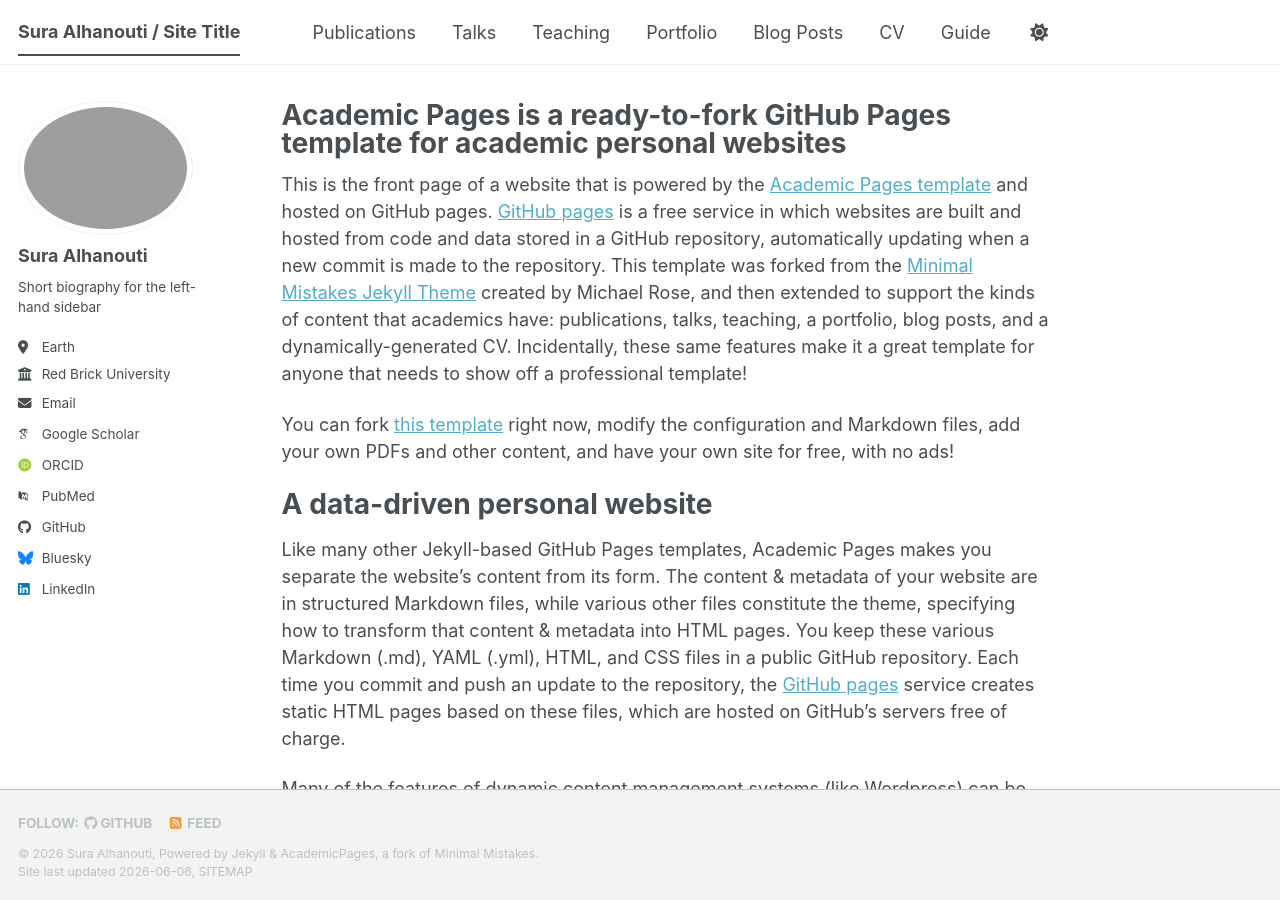
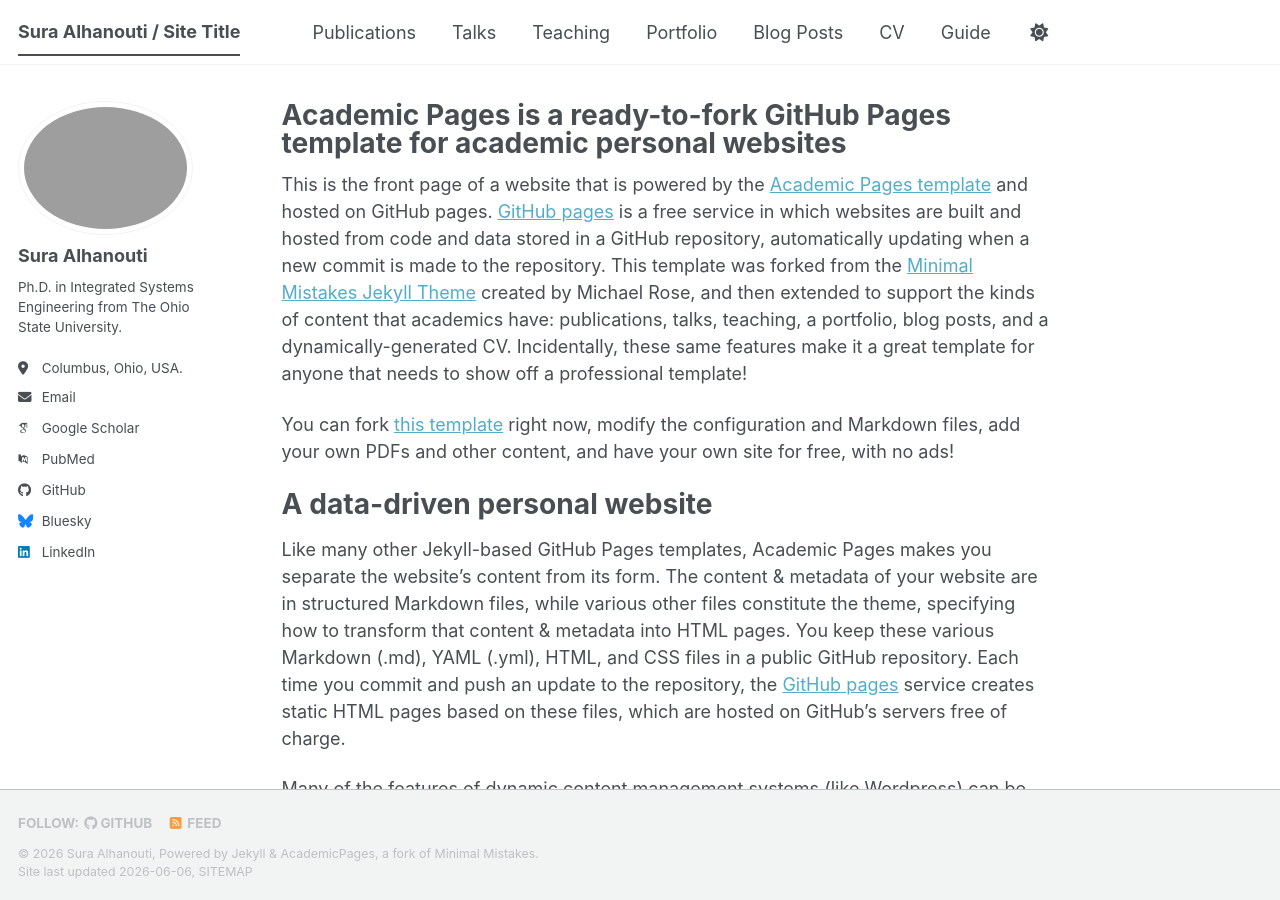
Before and after one commit to SuraAlhanouti/SuraAlhanouti26.github.io, a Jekyll site: the page built from _pages/about.md, in a window 1280 px wide and 900 px high. Built offline with Jekyll 4.4.1, drawn with Linux system fonts in a browser that asks for light colours; some web fonts are replaced; a script bundle is joined from its source files by our own code; library files that are not in the unit come from our copies.

Commit message:
Update _config.yml

```diff
--- a/_config.yml
+++ b/_config.yml
@@ -12,17 +12,11 @@ site_theme               : "default" # The available themes options are "default
 title                    : "Sura Alhanouti / Site Title"
 title_separator          : "-"
 name                     : &name "Sura Alhanouti"
-description              : &description "Hi, I am Sura Alhanouti. I received my Ph.D. in Integrated Systems Engineering from The Ohio State University,
-where I was advised by Dr. Parinaz Naghizadeh and Dr. Guzin Bayraksan. I also earned my M.S. degree in Integrated Systems Engineering from The Ohio State University
-and my B.S. degree in Industrial Engineering from Jordan University of Science and Technology.
-
-My research lies at the intersection of data analytics, algorithmic decision-making, robust optimization, machine learning, strategic classification,
-fairness in AI, and game theory. I am interested in developing data-driven methods that enable robust, reliable, and equitable decision-making under uncertainty.
-"   # Update this with a general description of your site, this is the default if not overridden by a page
-url                      : https://academicpages.github.io # The base hostname & protocol for your site e.g. "https://[your GitHub username].github.io",
+description              : &description "Ph.D. in Integrated Systems Engineering from The Ohio State University"   # Update this with a general description of your site, this is the default if not overridden by a page
+url                      : https://github.com/SuraAlhanouti/SuraAlhanouti26.github.io # The base hostname & protocol for your site e.g. "https://[your GitHub username].github.io",
                                                            # or if you already have some other page hosted on Github then use "https://[your GitHub username].github.io/[Your Repo Name]"
 baseurl                  : "" # the subpath of your site, e.g. "/blog"
-repository               : "academicpages/academicpages.github.io"
+repository               : "SuraAlhanouti/SuraAlhanouti26.github.io"
 
 # Site Author - The following control what appear as part of the author content on the side bar.
 #               If a field is blank the icon and link will not appear, otherwise it will be shown.
@@ -32,9 +26,9 @@ author:
   avatar           : "IMG_2189.png"
   name             : "Sura Alhanouti"
   pronouns         : # example: "she/her"
-  bio              : "Short biography for the left-hand sidebar"
-  location         : "Earth"
-  employer         : "Red Brick University"
+  bio              : "Ph.D. in Integrated Systems Engineering from The Ohio State University."
+  location         : "Columbus, Ohio, USA."
+  employer         : #
   uri              : # URL
   email            : "alhanouti.1@osu.edu, szalhanoty14@eng.just.edu.jo"
 
@@ -44,7 +38,7 @@ author:
   googlescholar    : "https://scholar.google.com/citations?hl=en&user=AaTeJmwAAAAJ"
   inspire-hep      : # URL
   impactstory      : # URL
-  orcid            : "https://orcid.org/yourorcidurl"
+  orcid            : #"https://orcid.org/yourorcidurl"
   semantic         : # URL
   ssrn             : # URL
   pubmed           : "https://www.ncbi.nlm.nih.gov/pubmed/?term=john+snow"
```
